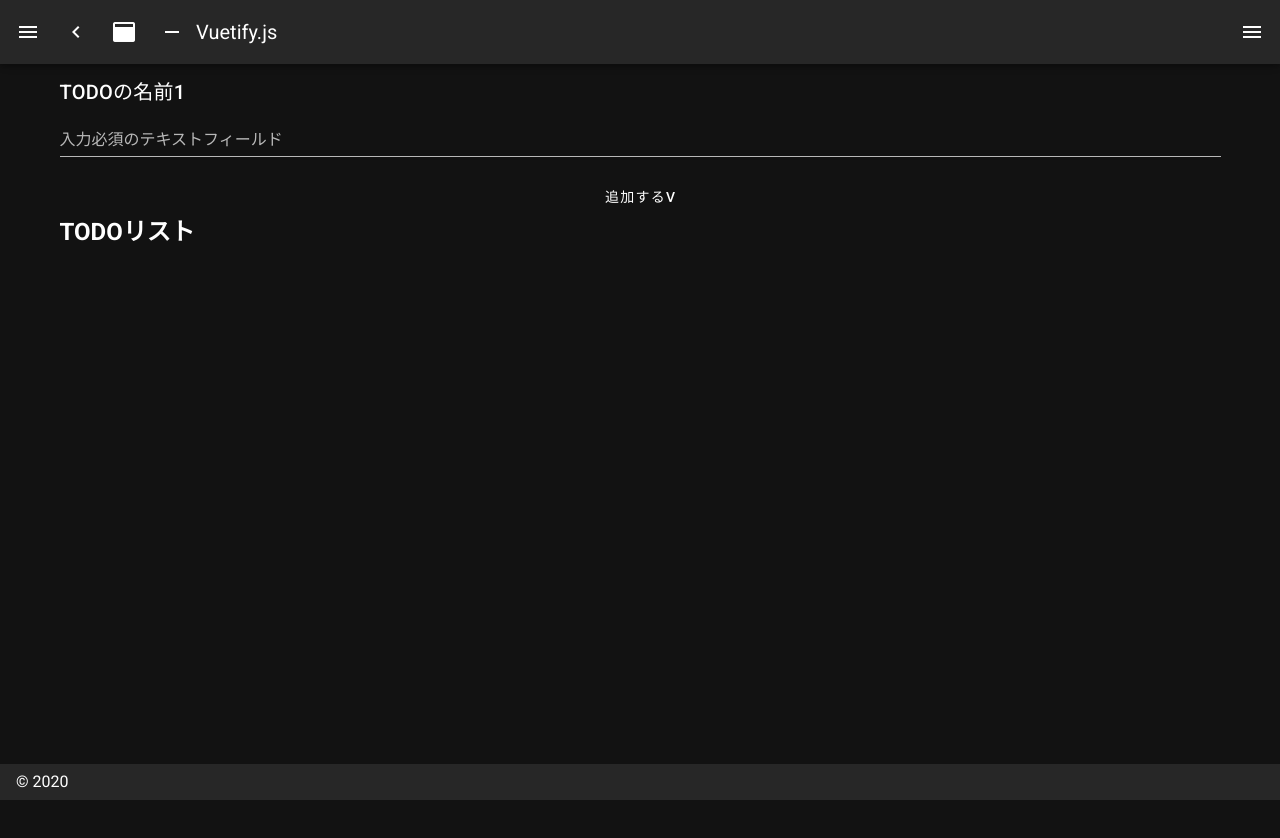
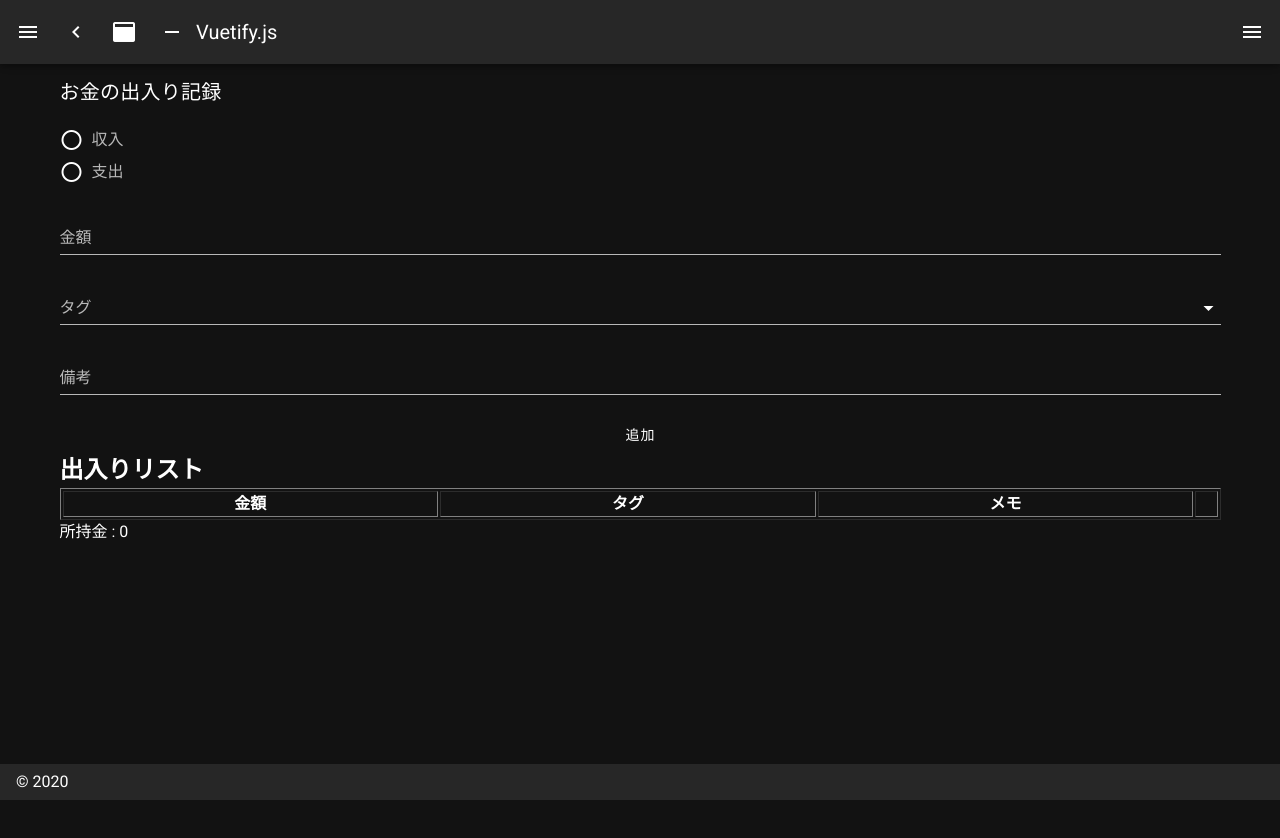
Before and after one commit to YuOza/WebApp1st, a Nuxt app: page /test in a window 1280 px wide. Shown: the top 838 px of the page. Built offline with nearby package versions, Linux system fonts and the light colour scheme.

Commit message:
proto type

```diff
--- a/pages/test.vue
+++ b/pages/test.vue
@@ -1,20 +1,50 @@
 <template>
   <div>
   <v-app>
-    <h1 class="title">TODOの名前1</h1>
+    <h1 class="title">お金の出入り記録</h1>
     <v-form ref="test_form">
+    <v-radio-group
+        v-model="pm"
+        :rules="[required]"
+        >
+        <v-radio label="収入" value="plus"></v-radio>
+        <v-radio label="支出" value="minus"></v-radio>
+    </v-radio-group>
     <v-text-field
-          v-model.number="newItem"
-          label="入力必須のテキストフィールド"
-          :rules="[required]"
-          type="number"
+        v-model.number="amount"
+        label="金額"
+        :rules="[required, plus_only]"
+        type="number"
+    ></v-text-field>
+    <v-select
+        v-model="selectTag"
+        label="タグ"
+        :items="items"
+        :rules="[required]"
+    ></v-select>
+    <v-text-field
+        v-model="memo"
+        label="備考"
     ></v-text-field>
     </v-form>
-    <v-btn text v-on:click="addItem">追加するv</v-btn>
-    <h2 class="subtitle">TODOリスト</h2>
-    <li v-for="todo in todos" :key="todo.id">
-        {{ todo.item }}
-    </li>
+    <v-btn text v-on:click="addItem">追加</v-btn>
+
+    <h2 class="subtitle">出入りリスト</h2>
+    <table border="1">
+        <tr>
+            <th>金額</th>
+            <th>タグ</th>
+            <th>メモ</th>
+            <th>　　</th>
+        </tr>
+        <tr v-for="(todo, index) in todos" :key="todo.id">
+            <td>{{ todo.item }}</td>
+            <td>{{ todo.tag }}</td>
+            <td>{{ todo.memo }}</td>
+            <td><v-btn text v-on:click="deleteItem(index)">削除</v-btn></td>
+        </tr>
+    </table>
+    <p>所持金 : {{ sum }}</p>
   </v-app>
   </div>
 </template>
@@ -24,20 +54,38 @@
     name: "",
     data: function () {
       return{
-      newItem:'',
+      pm: true,
+      amount: '',
       todos:[],
-      required: value => !!value || "必ず入力してください"
+      items: ['食費', '交通費', '趣味', 'その他'],
+      selectTag:'',
+      memo:'',
+      required: value => !!value || "入力必須",
+      limit_length: value => value.length <= 10 || "10文字以内" ,
+      plus_only: value => value > 0 ||"正の数のみ",
+      sum: 0
       }
-
     },
     methods: {
         addItem: function(event){
             if(this.$refs.test_form.validate()){
+                if(this.pm == "minus"){
+                    this.amount = -this.amount
+                 }
                 var todo = {
-                    item: this.newItem
+                    item: this.amount,
+                    tag: this.selectTag,
+                    memo: this.memo
                 };
                 this.todos.push(todo)
+                this.sum += Number(this.amount)
                 this.$refs.test_form.reset()
+            }
+        },
+        deleteItem: function(index){
+            if(confirm('Are you sure?')){ //確認をとる
+               this.sum -= Number(this.todos[index].item)
+               this.todos.splice(index, 1);
             }
         }
     }
```
